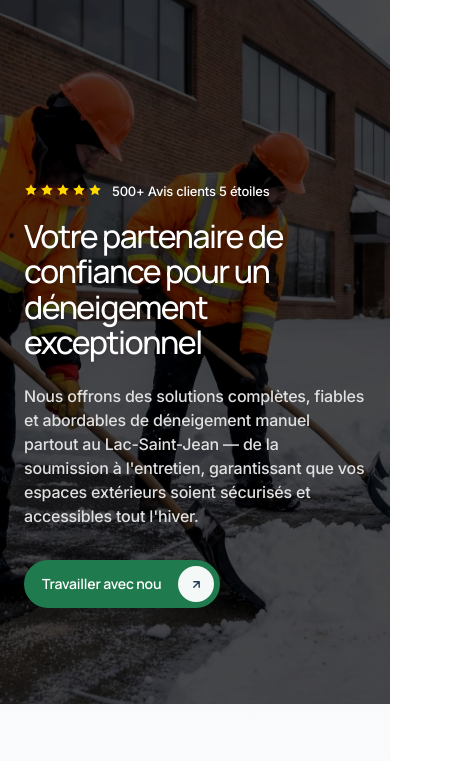
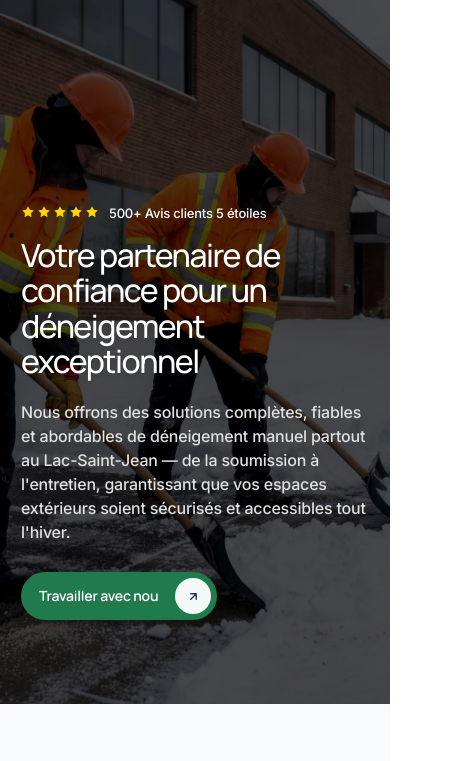
Before and after one commit to maximegiguere1one/deneigementnordique, a website: page index.html in a window 390 px wide. Shown: the part 70-831 px from the top of the page, 464 px wide, since content can reach past the window. Drawn offline with Linux system fonts and the light colour scheme.

Commit message:
Optimisation mobile PageSpeed: CSS critique inline, chargement asynchrone CSS, srcset images, réductions animations mobile, meta tags mobile

```diff
--- /dev/null
+++ b/critical-mobile.css
@@ -0,0 +1,42 @@
+/* Critical CSS for Mobile - Above the fold only */
+/* This file contains only the essential styles needed for initial render on mobile */
+
+* {
+    margin: 0;
+    padding: 0;
+    box-sizing: border-box;
+}
+
+:root {
+    --color-primary: #1F3A56;
+    --color-secondary: #1F7A4D;
+    --color-accent: #2FA4D9;
+    --color-white: #FFFFFF;
+    --color-light-gray: #F4F6F8;
+    --font-primary: 'Inter', -apple-system, BlinkMacSystemFont, 'Segoe UI', sans-serif;
+    --font-heading: 'Manrope', 'Inter', -apple-system, BlinkMacSystemFont, sans-serif;
+}
+
+html {
+    font-size: 16px;
+    -webkit-font-smoothing: antialiased;
+    -moz-osx-font-smoothing: grayscale;
+}
+
+body {
+    font-family: var(--font-primary);
+    line-height: 1.6;
+    color: var(--color-primary);
+    overflow-x: hidden;
+}
+
+/* Mobile-first viewport */
+@media (max-width: 768px) {
+    html {
+        font-size: 14px;
+    }
+
+    body {
+        font-size: 0.875rem;
+    }
+}
--- a/index.html
+++ b/index.html
@@ -2,7 +2,10 @@
 <html lang="fr-CA" itemscope itemtype="https://schema.org/LocalBusiness">
 <head>
     <meta charset="UTF-8">
-    <meta name="viewport" content="width=device-width, initial-scale=1.0">
+    <meta name="viewport" content="width=device-width, initial-scale=1.0, maximum-scale=5.0, user-scalable=yes">
+    <meta name="mobile-web-app-capable" content="yes">
+    <meta name="apple-mobile-web-app-capable" content="yes">
+    <meta name="apple-mobile-web-app-status-bar-style" content="black-translucent">
 
     <!-- Primary Meta Tags -->
     <title>Déneigement Manuel Lac-Saint-Jean | Toits, Résidentiel & Commercial | Déneigement Nordique Expert</title>
@@ -52,20 +55,42 @@
     <link rel="preconnect" href="https://fonts.gstatic.com" crossorigin>
     <link rel="dns-prefetch" href="https://fonts.googleapis.com">
 
+    <!-- Critical CSS Inline for Mobile Performance -->
+    <style>
+        /* Critical above-the-fold styles */
+        *{margin:0;padding:0;box-sizing:border-box}
+        html{font-size:16px;-webkit-font-smoothing:antialiased}
+        body{font-family:-apple-system,BlinkMacSystemFont,'Segoe UI',sans-serif;line-height:1.6;color:#1F3A56;overflow-x:hidden}
+        @media(max-width:768px){html{font-size:14px}}
+        .greenora-navbar-transparent{position:fixed;top:0;left:0;right:0;width:100%;background:transparent;z-index:10000}
+        .greenora-hero{position:relative;width:100%;min-height:100vh;display:flex;align-items:center;justify-content:center;overflow:hidden}
+        .greenora-hero-bg{position:absolute;top:0;left:0;width:100%;height:100%;z-index:0}
+        .greenora-hero-bg img{width:100%;height:100%;object-fit:cover}
+        .greenora-hero-overlay{position:absolute;top:0;left:0;width:100%;height:100%;background:rgba(0,0,0,0.4);z-index:1}
+        .greenora-hero-content{position:relative;z-index:2;width:100%;max-width:1200px;padding:2rem}
+        @media(max-width:768px){.greenora-hero{min-height:70vh}.greenora-hero-content{padding:1rem}}
+    </style>
+
     <!-- Preload Critical Resources -->
     <link rel="preload" href="styles.css" as="style">
-    <link rel="preload" href="images/equipe entrain de deneiger(3personenes).jpeg" as="image" fetchpriority="high">
+    <link rel="preload" href="images/equipe entrain de deneiger(3personenes).jpeg" as="image" fetchpriority="high" media="(max-width: 768px)">
     <link rel="preload" href="https://fonts.googleapis.com/css2?family=Inter:wght@400;500;600;700&family=Manrope:wght@400;500;600;700;800&display=swap" as="style">
 
-    <!-- Stylesheets - Critical CSS loaded immediately -->
-    <link rel="stylesheet" href="styles.css">
-    <link rel="stylesheet" href="styles-greenora.css">
-    <link rel="stylesheet" href="styles-nav-premium.css">
-    <link rel="stylesheet" href="styles-clean-design.css">
-    <link rel="stylesheet" href="styles-greenora-exact.css">
+    <!-- Stylesheets - Loaded asynchronously on mobile -->
+    <link rel="stylesheet" href="styles.css" media="print" onload="this.media='all'">
+    <noscript><link rel="stylesheet" href="styles.css"></noscript>
+    <link rel="stylesheet" href="styles-greenora.css" media="print" onload="this.media='all'">
+    <noscript><link rel="stylesheet" href="styles-greenora.css"></noscript>
+    <link rel="stylesheet" href="styles-nav-premium.css" media="print" onload="this.media='all'">
+    <noscript><link rel="stylesheet" href="styles-nav-premium.css"></noscript>
+    <link rel="stylesheet" href="styles-clean-design.css" media="print" onload="this.media='all'">
+    <noscript><link rel="stylesheet" href="styles-clean-design.css"></noscript>
+    <link rel="stylesheet" href="styles-greenora-exact.css" media="print" onload="this.media='all'">
+    <noscript><link rel="stylesheet" href="styles-greenora-exact.css"></noscript>
 
     <!-- Fonts loaded with font-display: swap for better performance -->
-    <link href="https://fonts.googleapis.com/css2?family=Inter:wght@400;500;600;700&family=Manrope:wght@400;500;600;700;800&display=swap" rel="stylesheet">
+    <link href="https://fonts.googleapis.com/css2?family=Inter:wght@400;500;600;700&family=Manrope:wght@400;500;600;700;800&display=swap" rel="stylesheet" media="print" onload="this.media='all'">
+    <noscript><link href="https://fonts.googleapis.com/css2?family=Inter:wght@400;500;600;700&family=Manrope:wght@400;500;600;700;800&display=swap" rel="stylesheet"></noscript>
 
     <!-- Schema.org Structured Data - LocalBusiness -->
     <script type="application/ld+json">
@@ -506,7 +531,16 @@
     <!-- Hero Section - Greenora Exact Style -->
     <section class="greenora-hero" id="hero">
         <div class="greenora-hero-bg">
-            <img src="images/equipe entrain de deneiger(3personenes).jpeg" alt="Équipe de déneigement manuel professionnel au Lac-Saint-Jean" fetchpriority="high" decoding="async" width="1920" height="1080">
+            <img src="images/equipe entrain de deneiger(3personenes).jpeg"
+                 alt="Équipe de déneigement manuel professionnel au Lac-Saint-Jean"
+                 fetchpriority="high"
+                 decoding="async"
+                 width="1920"
+                 height="1080"
+                 sizes="100vw"
+                 srcset="images/equipe entrain de deneiger(3personenes).jpeg 1920w,
+                         images/equipe entrain de deneiger(3personenes).jpeg 1280w,
+                         images/equipe entrain de deneiger(3personenes).jpeg 768w">
         </div>
         <div class="greenora-hero-overlay"></div>
         <div class="greenora-hero-content">
@@ -1772,5 +1806,30 @@
 
     <!-- JavaScript - Deferred for better performance -->
     <script src="script.js" defer></script>
+
+    <!-- Mobile Performance Optimization -->
+    <script>
+        // Load non-critical CSS asynchronously
+        (function() {
+            var links = document.querySelectorAll('link[media="print"]');
+            links.forEach(function(link) {
+                link.onload = function() {
+                    this.media = 'all';
+                };
+            });
+        })();
+
+        // Reduce layout shift on mobile
+        if (window.innerWidth <= 768) {
+            document.addEventListener('DOMContentLoaded', function() {
+                var images = document.querySelectorAll('img[loading="lazy"]');
+                images.forEach(function(img) {
+                    if (!img.complete) {
+                        img.style.minHeight = img.getAttribute('height') + 'px';
+                    }
+                });
+            });
+        }
+    </script>
 </body>
 </html>
--- a/styles.css
+++ b/styles.css
@@ -2289,4 +2289,29 @@ p {
         padding: 0.875rem 1.5rem;
         font-size: 0.95rem;
     }
-}
+
+    /* Mobile Performance Optimizations */
+    img {
+        max-width: 100%;
+        height: auto;
+    }
+
+    /* Reduce animations on mobile for better performance */
+    * {
+        animation-duration: 0.01ms !important;
+        animation-delay: 0.01ms !important;
+        transition-duration: 0.01ms !important;
+        transition-delay: 0.01ms !important;
+    }
+
+    /* Disable parallax on mobile */
+    .parallax,
+    [data-parallax] {
+        transform: none !important;
+    }
+
+    /* Optimize carousel for mobile */
+    .carousel-track-about {
+        will-change: transform;
+    }
+}
```
Also changed, not shown: vercel.json.
